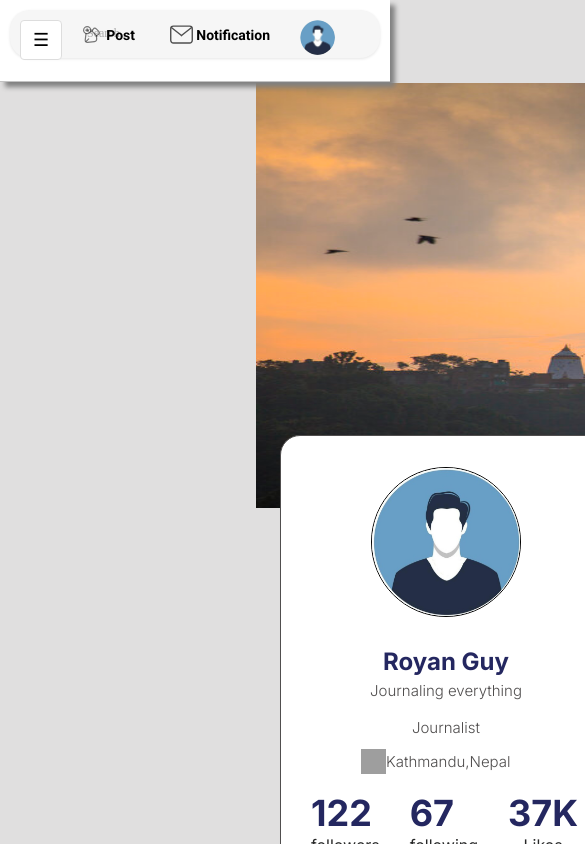
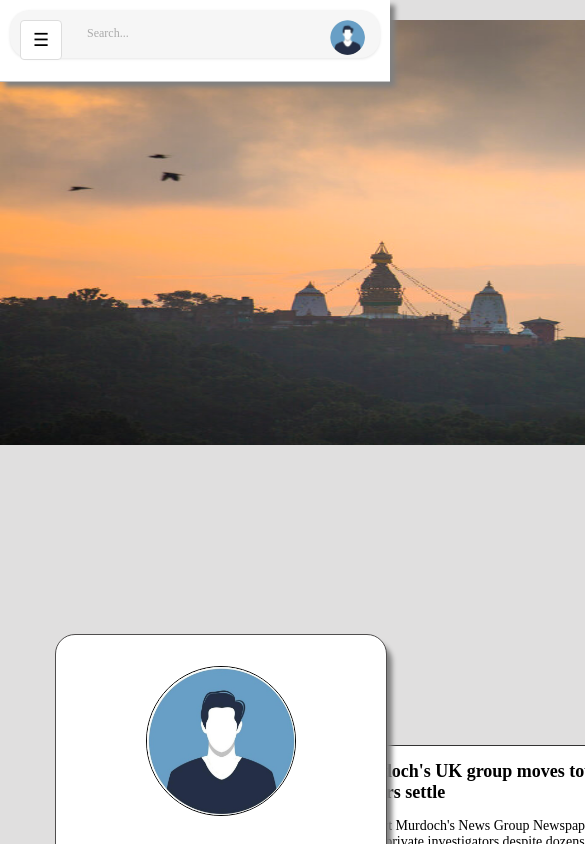
Before and after one commit to rezenn/GuffGuthi, a React (Vite) app in the folder GuffGuthi/: page /viewProfilePage in a window 390 px wide. Shown: the top 844 px of the page, 585 px wide, since content can reach past the window. Built offline with nearby package versions, Linux system fonts and the light colour scheme; grey boxes are pictures that could not be loaded; a web font is replaced by a local one.

Commit message:
Sprint-6

```diff
--- a/GuffGuthi/src/components/navbar/Navbar.jsx
+++ b/GuffGuthi/src/components/navbar/Navbar.jsx
@@ -3,8 +3,9 @@ import "./navbar.css";
 import { useNavigate } from "react-router-dom";
 
 const Navbar = ({ activePage, setActivePage }) => {
-  const [sidebarOpen, setSidebarOpen] = useState(false); // Sidebar toggle state
+  const [sidebarOpen, setSidebarOpen] = useState(false);
   const navigate = useNavigate();
+  const isMobile = window.innerWidth <= 768; // Check if the screen is mobile
 
   const handleNavigation = (page) => {
     setActivePage(page);
@@ -41,6 +42,7 @@ const Navbar = ({ activePage, setActivePage }) => {
             />
           </button>
           <input type="text" className="search-input" placeholder="Search..." />
+          {!isMobile && ( // Conditionally render Notification button
             <button className="notification-button">
               <img
                 src="./src/assets/notification.svg"
@@ -49,6 +51,8 @@ const Navbar = ({ activePage, setActivePage }) => {
               />
               Notification
             </button>
+          )}
+          {!isMobile && ( // Conditionally render Post button
             <button
               id="post-button"
               className={activePage === "createPost" ? "active" : ""}
@@ -61,6 +65,7 @@ const Navbar = ({ activePage, setActivePage }) => {
               />
               Post
             </button>
+          )}
           <button
             id="profile"
             className={activePage === "viewProfilePage" ? "active" : ""}
--- a/GuffGuthi/src/components/navbar/navbar.css
+++ b/GuffGuthi/src/components/navbar/navbar.css
@@ -654,3 +654,16 @@ body {
     font-size: 12px;
   }
 }
+/* Existing CSS code... */
+/* Hide Post and Notification buttons only on mobile screens */
+@media (max-width: 768px) {
+  #post-button,
+  .notification-button {
+    display: none;
+  }
+
+  /* Adjust the profile button position to fill the space */
+  #profile {
+    right: 20px; /* Move profile button closer to the edge */
+  }
+}
--- a/GuffGuthi/src/pages/CreatePost.jsx
+++ b/GuffGuthi/src/pages/CreatePost.jsx
@@ -8,19 +8,16 @@ import { useNavigate } from 'react-router-dom';
 
 
 function CreatePost(){
-
   return (
     <>
         <Navbar activePage="createPost" setActivePage={() => {}} />
         <div className='CreatePost-Container'>
         <h1>Create Post</h1>
-
         <input
           type='text'
           className='title'
           placeholder='Title'
         />
-
 <HtmlEditor className="Editor"/>
 
           {/* <textarea type="text"
--- a/GuffGuthi/src/pages/ViewProfilePage.jsx
+++ b/GuffGuthi/src/pages/ViewProfilePage.jsx
@@ -5,11 +5,11 @@ import ViewPost from "../components/profileComponents/ViewPost";
 import CoverImage from "../components/profileComponents/CoverImage";
 import styles from "./viewProfile.module.css";
 
-function ViewProfilePage() {
+function ViewProfile() {
     return (
         <>
-            <Navbar activePage="viewProfilePage" setActivePage={() => {}} />
-            <div className={styles.container}>
+      <Navbar className="Navbar" activePage="viewProfile" setActivePage={() => {}} />
+      <div className={styles.container}>
                 <div className={styles.coverImg}>
                     <CoverImage />
                 </div>
@@ -26,4 +26,4 @@ function ViewProfilePage() {
     );
 }
 
-export default ViewProfilePage;
+export default ViewProfile;
--- a/GuffGuthi/src/pages/viewProfile.module.css
+++ b/GuffGuthi/src/pages/viewProfile.module.css
@@ -40,3 +40,85 @@ body {}
 .viewPost {
     margin: 250px 0 0 350px;
 }
+
+/* Mobile Styles */
+@media (max-width: 768px) {
+    .container {
+        display: flex;
+        flex-direction: column;
+        align-items: center;
+        position: relative;
+    }
+
+    .coverImg {
+        margin: 20px 0 0 0;
+        position: relative;
+        width: 100%;
+        left: 0;
+    }
+
+    .profileAndPost {
+        display: flex;
+        flex-direction: column;
+        align-items: center;
+        gap: 20px;
+        position: relative;
+        top: 0;
+        left: 0;
+        width: 100%;
+    }
+
+    .profile {
+        margin: 20px 0 0 0;
+        width: 100%;
+        max-width: 300px; /* Adjust as needed */
+    }
+
+    .viewPost {
+        margin: 20px 0 0 0;
+        width: 100%;
+        max-width: 300px; /* Adjust as needed */
+    }
+}
+
+/* Mobile Styles */
+@media (max-width: 768px) {
+    .container {
+        display: flex;
+        flex-direction: column;
+        align-items: center;
+        position: relative;
+    }
+
+    .coverImg {
+        margin: 20px 0 0 0;
+        position: relative;
+        width: 100%;
+        left: 0;
+    }
+
+    .profileAndPost {
+        display: flex;
+        flex-direction: column;
+        align-items: center;
+        gap: 20px;
+        position: relative;
+        top: 0;
+        left: 0;
+        width: 100%;
+    }
+
+    .profile {
+        margin: 175px 0 0 0; /* Maintain vertical position */
+        width: 100%;
+        max-width: 300px; /* Adjust as needed */
+        text-align: center; /* Center content horizontally */
+    }
+
+    .viewPost {
+        margin: 20px 0 0 0; /* Place below profile */
+        width: 100%;
+        max-width: 300px; /* Adjust as needed */
+        text-align: center; /* Center content horizontally */
+    }
+}
```
Lines whose indentation alone changed are shown as unchanged.
